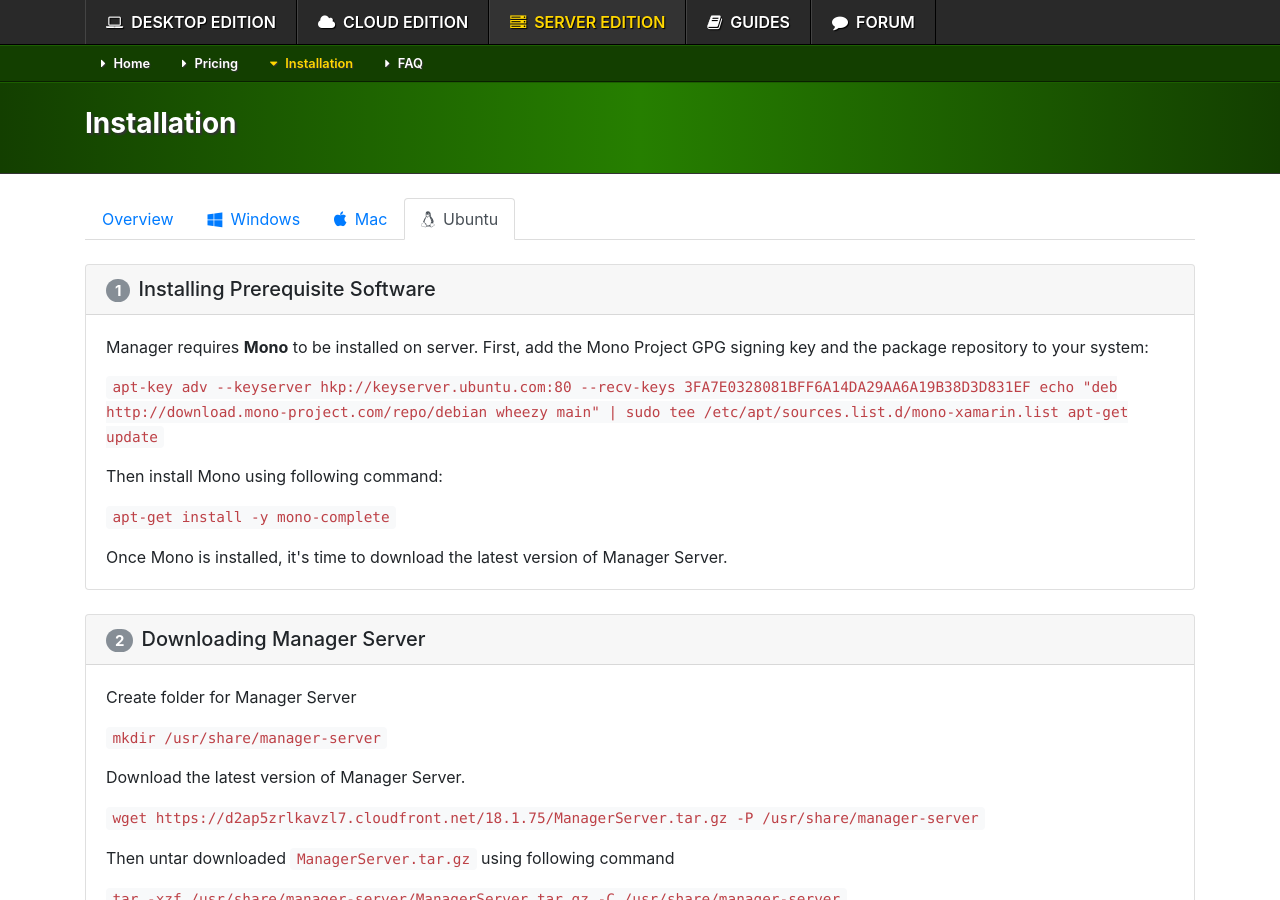
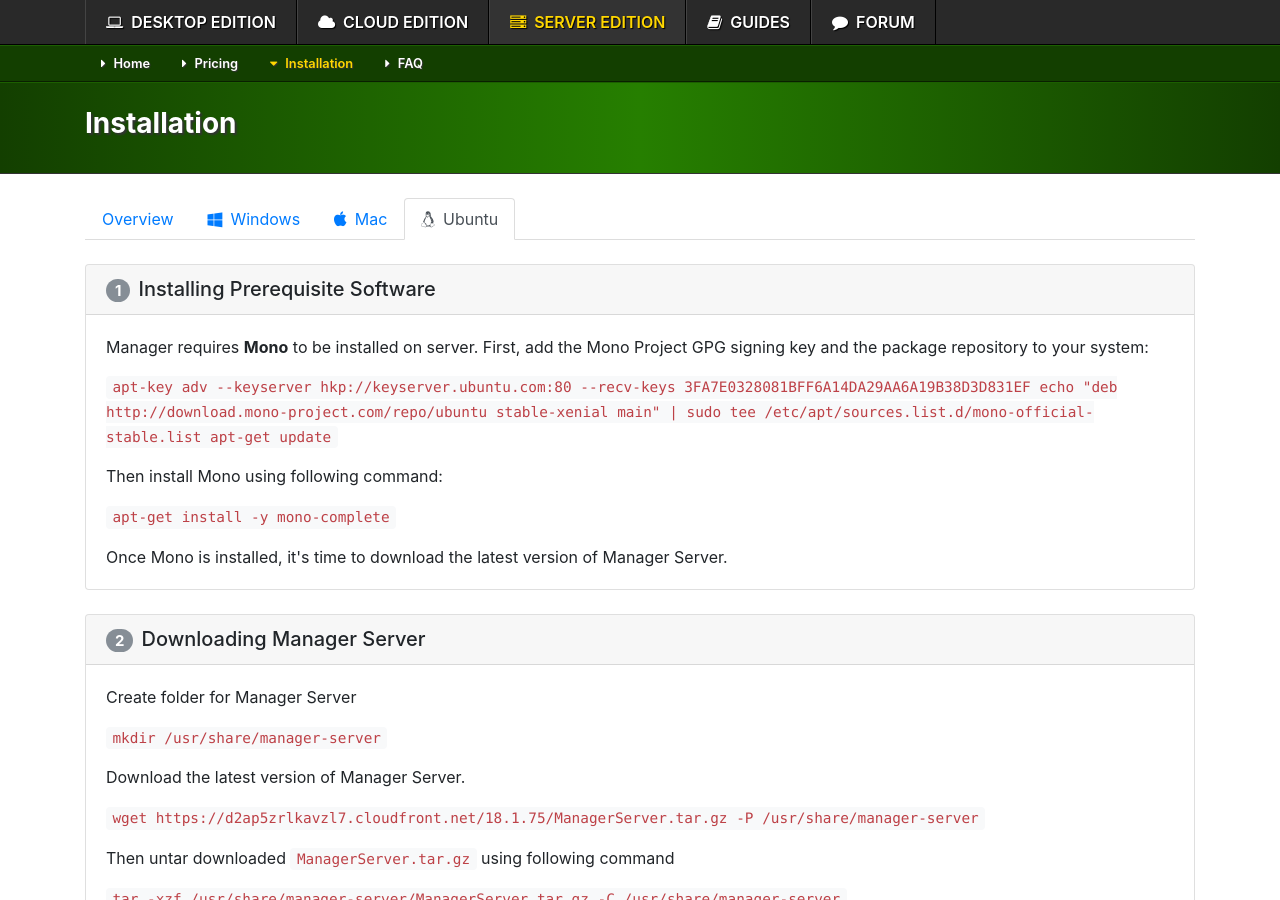
Before and after one commit to 3etechinns/www.manager.io, a Jekyll site: the page built from server/installation/ubuntu/index.html, in a window 1280 px wide and 900 px high. Built offline with Jekyll 4.4.1, drawn with Linux system fonts in a browser that asks for light colours; comment, search, counter and statistics services are not loaded.

Commit message:
no message

```diff
--- a/server/installation/ubuntu/index.html
+++ b/server/installation/ubuntu/index.html
@@ -14,7 +14,7 @@ title: Installation
 <div class="card mb-4"><h5 class="card-header"><span class="badge badge-pill badge-secondary mr-2">1</span>Installing Prerequisite Software</h5><div class="card-body">
 <p class="card-text">Manager requires <strong>Mono</strong> to be installed on server. First, add the Mono Project GPG signing key and the package repository to your system:</p>
 <p class="card-text"><code>apt-key adv --keyserver hkp://keyserver.ubuntu.com:80 --recv-keys 3FA7E0328081BFF6A14DA29AA6A19B38D3D831EF
-echo "deb http://download.mono-project.com/repo/debian wheezy main" | sudo tee /etc/apt/sources.list.d/mono-xamarin.list
+echo "deb http://download.mono-project.com/repo/ubuntu stable-xenial main" | sudo tee /etc/apt/sources.list.d/mono-official-stable.list
 apt-get update</code></p>
 <p class="card-text">Then install Mono using following command:</p>
 <p class="card-text"><code>apt-get install -y mono-complete</code></p>
```
